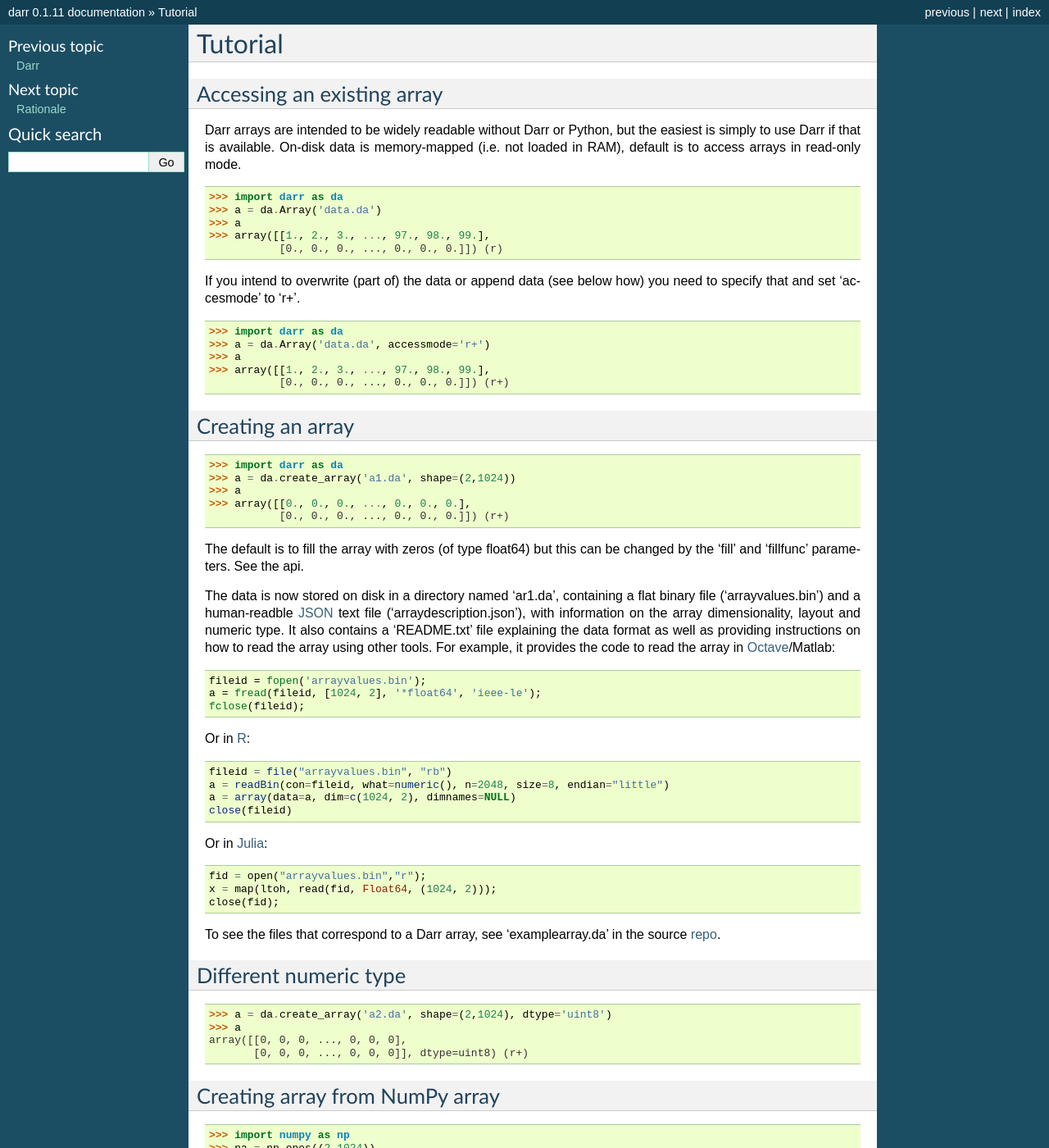
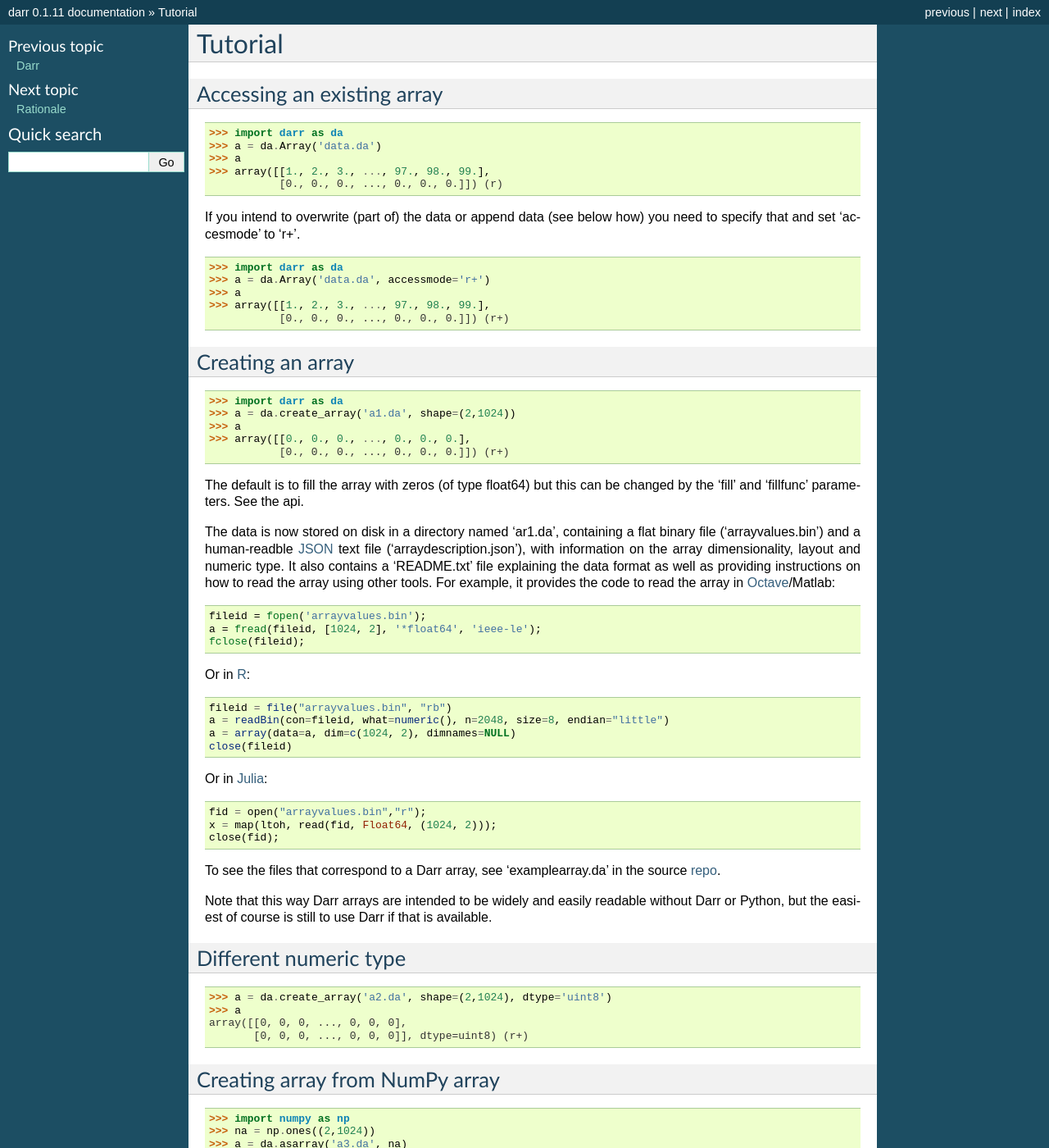
Before and after one commit to gbeckers/Darr, a Sphinx documentation site: the page built from docs/tutorial.rst, in a window 1280 px wide and 1400 px high. Shown: the whole window at 82% size. Built offline with Sphinx 7.4.7, drawn with Linux system fonts in a browser that asks for light colours.

Commit message:
small fix tutorial

```diff
--- a/docs/tutorial.rst
+++ b/docs/tutorial.rst
@@ -3,11 +3,6 @@ Tutorial
 
 Accessing an existing array
 ---------------------------
-
-Darr arrays are intended to be widely readable without Darr or Python, but the
-easiest is simply to use Darr if that is available. On-disk data is
-memory-mapped (i.e. not loaded in RAM), default is to access arrays in
-read-only mode.
 
 .. code:: python
 
@@ -74,9 +69,12 @@ Or in `Julia <https://julialang.org/>`__:
     x = map(ltoh, read(fid, Float64, (1024, 2)));
     close(fid);
 
-To see the files that correspond to a Darr array, see
-'examplearray.da' in the source
-`repo <https://github.com/gbeckers/Darr>`__.
+To see the files that correspond to a Darr array, see 'examplearray.da' in
+the source `repo <https://github.com/gbeckers/Darr>`__.
+
+Note that this way Darr arrays are intended to be widely and easily readable
+without Darr or Python, but the easiest of course is still to use Darr if that
+is available.
 
 Different numeric type
 ----------------------
```
